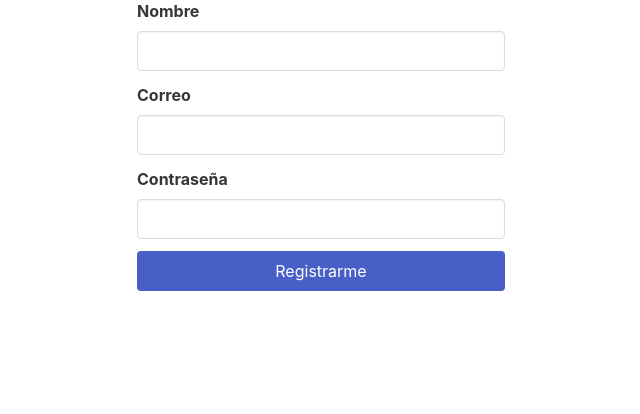
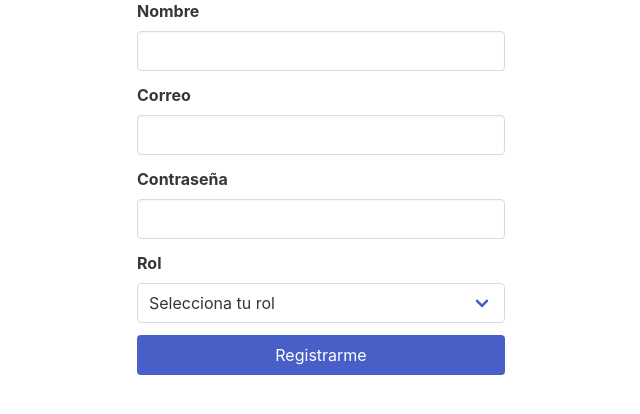
Before and after one commit to majo2109/salud-mental-app, a FastAPI app: template templates/busquedaR.html in a window 1280 px wide. Shown: the part 161-575 px from the top of the page, without its empty margins (319-959 px from the left). Run offline with FastAPI, Linux system fonts and the light colour scheme; the template is opened without the code that fills it, so the values that code supplies are empty.

Commit message:
cambio main

```diff
--- a/main.py
+++ b/main.py
@@ -29,6 +29,7 @@ async def crear_registro(
     return RedirectResponse(url="/", status_code=303)
 
 
+
 @app.post("/feedback")
 async def feedback(
     request: Request,
@@ -38,6 +39,8 @@ async def feedback(
 
     return RedirectResponse(url="/", status_code=303)
 
+
+
 @app.get("/login", response_class=HTMLResponse)
 async def login_get(request: Request):
     return templates.TemplateResponse(
@@ -45,15 +48,19 @@ async def login_get(request: Request):
         {"request": request}
     )
 
+
 @app.post("/login")
 async def login_post(
     request: Request,
     email: str = Form(...),
     password: str = Form(...)
 ):
+
     response = RedirectResponse(url="/dashboard", status_code=303)
     response.set_cookie(key="user_id", value="1")
+
     return response
+
 
 @app.get("/registro", response_class=HTMLResponse)
 async def registro_get(request: Request):
@@ -62,19 +69,27 @@ async def registro_get(request: Request):
         {"request": request}
     )
 
+
 @app.post("/registro")
 async def registro_post(
     request: Request,
     name: str = Form(...),
     email: str = Form(...),
-    password: str = Form(...)
+    password: str = Form(...),
+    rol: str = Form(...),
 ):
+
     return RedirectResponse(url="/login", status_code=303)
+
 
 @app.get("/dashboard", response_class=HTMLResponse)
 async def dashboard(request: Request):
-    registros = []  # Por ahora vacío
+    registros = []
+
     return templates.TemplateResponse(
         "dashboard.html",
-        {"request": request, "registros": registros}
+        {
+            "request": request,
+            "registros": registros
+        }
     )
--- a/templates/busquedaR.html
+++ b/templates/busquedaR.html
@@ -29,6 +29,21 @@
         </div>
       </div>
 
+      <!-- NUEVO: selección de rol -->
+      <div class="field">
+        <label class="label">Rol</label>
+        <div class="control">
+          <div class="select is-fullwidth">
+            <select name="rol" required>
+              <option value="">Selecciona tu rol</option>
+              <option value="deportista">Deportista</option>
+              <option value="entrenador">Entrenador</option>
+            </select>
+          </div>
+        </div>
+      </div>
+      <!-- FIN NUEVO -->
+
       <div class="field">
         <div class="control">
           <button class="button is-link is-fullwidth" type="submit">
```
